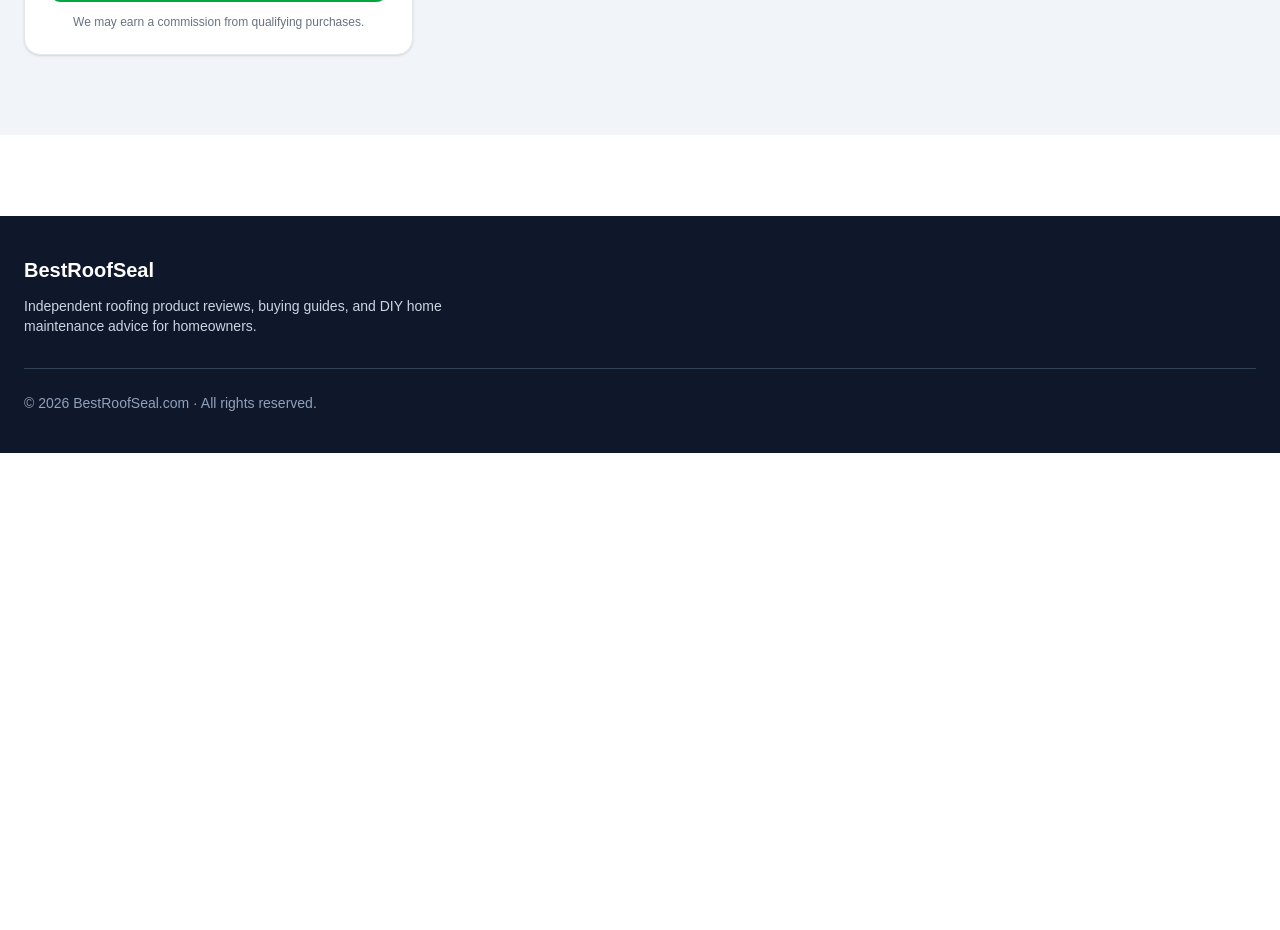
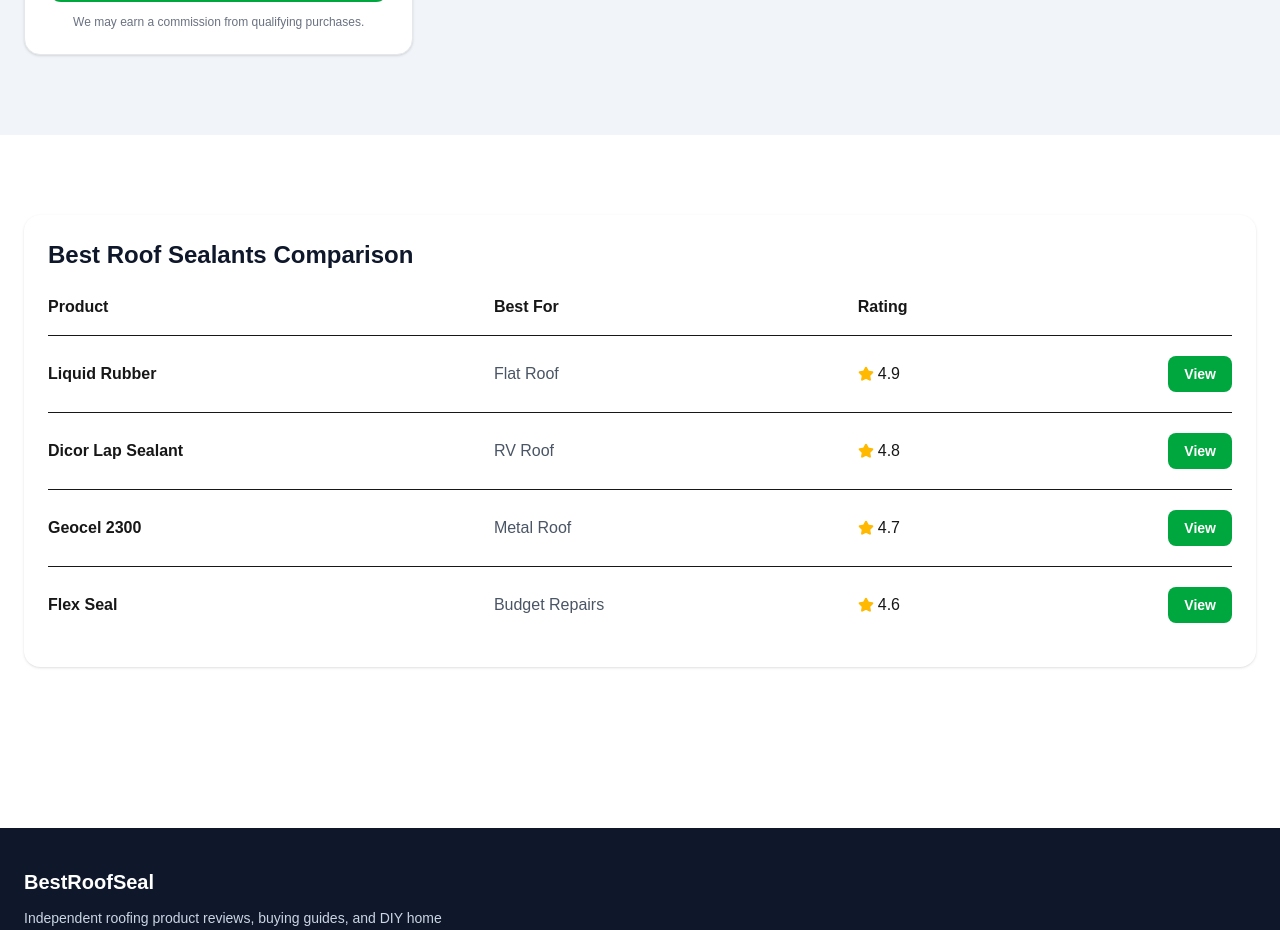
Before and after one commit to yasithWimukthi/bestroofseal, a Next.js app: page / in a window 1280 px wide. Shown: the part 2660-3590 px from the top of the page. Before the commit the page ends 3113 px from the top, so only its background shows below. Built offline with nearby package versions, Linux system fonts and the light colour scheme.

Commit message:
create featured section

```diff
--- a/app/page.tsx
+++ b/app/page.tsx
@@ -1,5 +1,31 @@
 import CategoryCard from "@/components/CategoryCard";
 import ProductCard from "@/components/ProductCard";
+import ComparisonTable, {
+    ComparisonProduct,
+} from "@/components/ComparisonTable";
+
+const comparisonProducts: ComparisonProduct[] = [
+    {
+        name: "Liquid Rubber",
+        bestFor: "Flat Roof",
+        rating: 4.9,
+    },
+    {
+        name: "Dicor Lap Sealant",
+        bestFor: "RV Roof",
+        rating: 4.8,
+    },
+    {
+        name: "Geocel 2300",
+        bestFor: "Metal Roof",
+        rating: 4.7,
+    },
+    {
+        name: "Flex Seal",
+        bestFor: "Budget Repairs",
+        rating: 4.6,
+    },
+];
 
 const featuredProducts = [
     {
@@ -68,7 +94,8 @@
                         work.
                     </p>
 
-                    <button className="mt-8 rounded-xl bg-green-600 px-7 py-4 text-lg font-semibold text-white transition hover:bg-green-700">
+                    <button
+                        className="mt-8 rounded-xl bg-green-600 px-7 py-4 text-lg font-semibold text-white transition hover:bg-green-700">
                         Browse Buying Guides
                     </button>
                 </div>
@@ -117,9 +144,9 @@
             <section className="bg-slate-100 py-20">
                 <div className="mx-auto max-w-7xl px-6">
                     <div className="max-w-2xl">
-      <span className="text-sm font-semibold uppercase tracking-wider text-green-600">
-        Editor's Choice
-      </span>
+                      <span className="text-sm font-semibold uppercase tracking-wider text-green-600">
+                        Editor&#39;s Choice
+                      </span>
 
                         <h2 className="mt-3 text-4xl font-bold text-slate-900">
                             Best Roof Sealants of 2026
@@ -138,6 +165,13 @@
                     </div>
                 </div>
             </section>
+
+            <section className="mx-auto max-w-7xl px-6 py-20">
+                <ComparisonTable
+                    title="Best Roof Sealants Comparison"
+                    products={comparisonProducts}
+                />
+            </section>
         </main>
     );
 }
--- /dev/null
+++ b/components/ComparisonTable.tsx
@@ -0,0 +1,62 @@
+import { Star } from "lucide-react";
+
+export type ComparisonProduct = {
+    name: string;
+    bestFor: string;
+    rating: number;
+};
+
+type ComparisonTableProps = {
+    title: string;
+    products: ComparisonProduct[];
+};
+
+export default function ComparisonTable({
+                                            title,
+                                            products,
+                                        }: ComparisonTableProps) {
+    return (
+        <section className="rounded-2xl bg-white p-6 shadow-sm">
+            <h2 className="text-2xl font-bold text-slate-900">{title}</h2>
+
+            <div className="mt-6 overflow-x-auto">
+                <table className="w-full min-w-[600px]">
+                    <thead>
+                    <tr className="border-b text-left">
+                        <th className="pb-4 font-semibold">Product</th>
+                        <th className="pb-4 font-semibold">Best For</th>
+                        <th className="pb-4 font-semibold">Rating</th>
+                        <th className="pb-4"></th>
+                    </tr>
+                    </thead>
+
+                    <tbody>
+                    {products.map((product) => (
+                        <tr
+                            key={product.name}
+                            className="border-b last:border-none hover:bg-slate-50"
+                        >
+                            <td className="py-5 font-semibold">{product.name}</td>
+
+                            <td className="py-5 text-gray-600">{product.bestFor}</td>
+
+                            <td className="py-5">
+                                <div className="flex items-center gap-1">
+                                    <Star className="h-4 w-4 fill-amber-400 text-amber-400" />
+                                    {product.rating}
+                                </div>
+                            </td>
+
+                            <td className="py-5 text-right">
+                                <button className="rounded-lg bg-green-600 px-4 py-2 text-sm font-semibold text-white hover:bg-green-700">
+                                    View
+                                </button>
+                            </td>
+                        </tr>
+                    ))}
+                    </tbody>
+                </table>
+            </div>
+        </section>
+    );
+}
```
